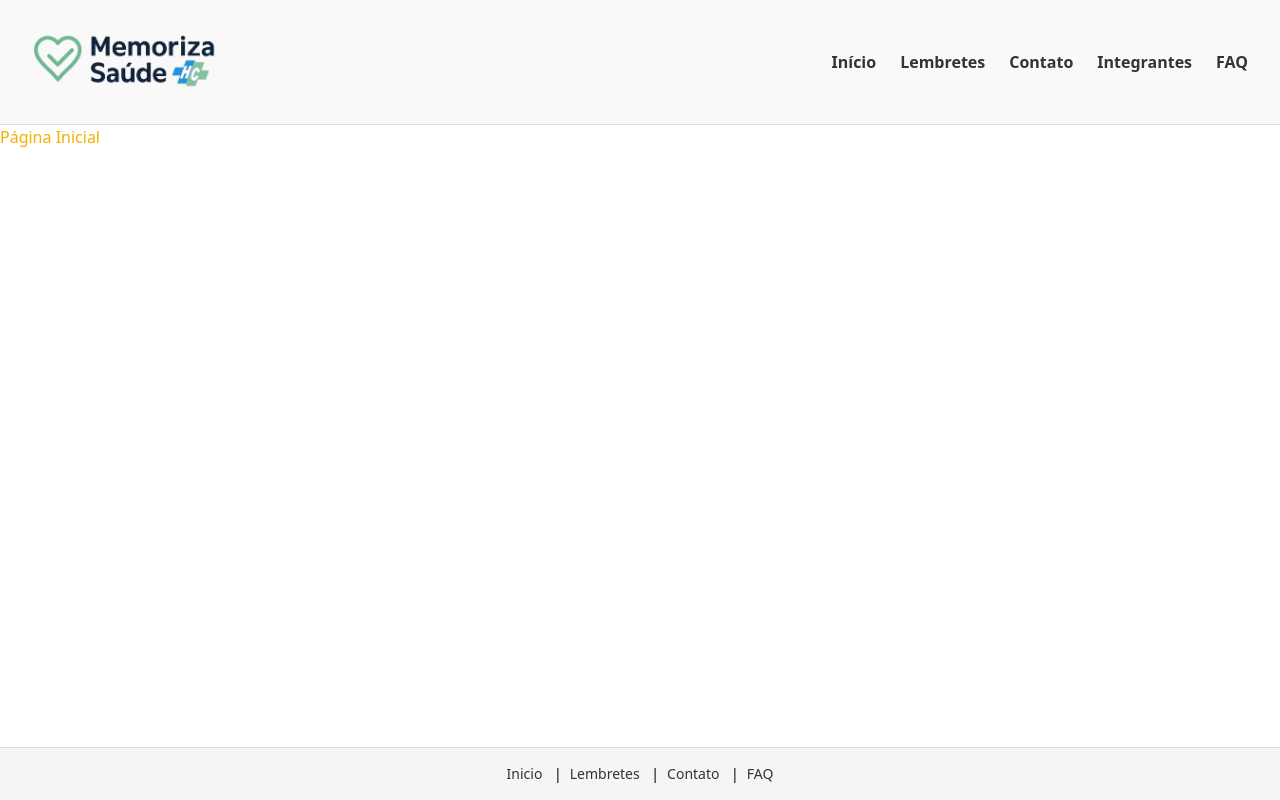
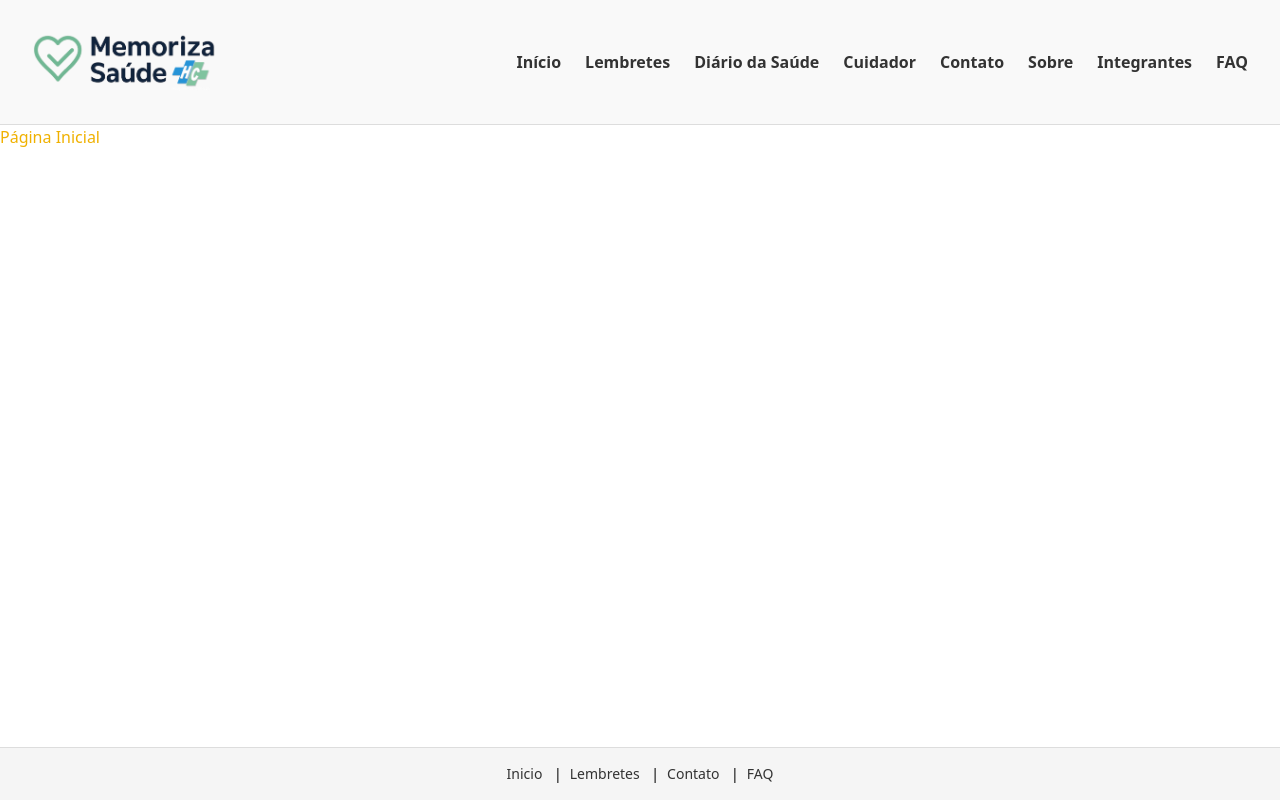
Before and after one commit to eduardomeloalbanese/MemorizaSaudeFront3, a React (Vite) app: page / in a window 1280 px wide. Built offline with nearby package versions, Linux system fonts and the light colour scheme.

Commit message:
fix: consolida erros que estava dando no App.tsx com Header.tsx

```diff
--- a/src/App.tsx
+++ b/src/App.tsx
@@ -5,13 +5,11 @@ import { IntegrantesPage } from './pages/Integrantes';
 
 const Home = () => <h2 className="text-yellow-500">Página Inicial</h2>;
 const Lembretes = () => <h2>Página de Lembretes</h2>;
-const Recompensas = () => <h2 className=''>Página de Recompensa</h2>;
+const Diario = () => <h2>Página do Diário da Saúde</h2>;
+const Cuidador = () => <h2>Página do Cuidador</h2>;
 const Contato = () => <h2>Página de Contato</h2>;
+const Sobre = () => <h2>Página Sobre</h2>;
 const FAQ = () => <h2>Página de FAQ</h2>;
-
-
-
-
 function App() {
   return (
     <>
@@ -21,9 +19,11 @@ function App() {
       <Routes>
         <Route path="/" element={<Home />} />
         <Route path="/lembretes" element={<Lembretes />} />
-        <Route path="/recompensas" element={<Recompensas />} />
+        <Route path="/diario-da-saude" element={<Diario />} />
+        <Route path="/cuidador" element={<Cuidador />} />
         <Route path="/contato" element={<Contato />} />
         <Route path="/integrantes" element={<IntegrantesPage />} />
+        <Route path="/sobre" element={<Sobre />} />
         <Route path="/faq" element={<FAQ />} />
       </Routes>
       </main>
--- a/src/components/Header.tsx
+++ b/src/components/Header.tsx
@@ -28,7 +28,10 @@ export function Header() {
       >
         <Link to="/" className="text-[#333] font-semibold no-underline">Início</Link>
         <Link to="/lembretes" className="text-[#333] font-semibold no-underline">Lembretes</Link>
+        <Link to="/diario-da-saude" className="text-[#333] font-semibold no-underline">Diário da Saúde</Link>
+        <Link to="/cuidador" className="text-[#333] font-semibold no-underline">Cuidador</Link>
         <Link to="/contato" className="text-[#333] font-semibold no-underline">Contato</Link>
+        <Link to="/sobre" className="text-[#333] font-semibold no-underline">Sobre</Link>
         <Link to="/integrantes" className="text-[#333] font-semibold no-underline">Integrantes</Link>
         <Link to="/faq" className="text-[#333] font-semibold no-underline">FAQ</Link>
       </nav>
```
